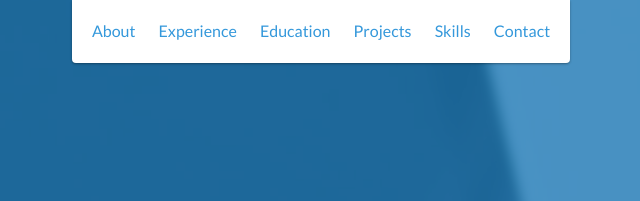
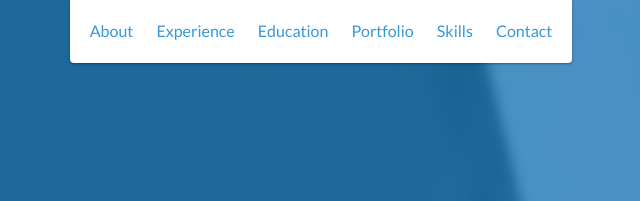
Before and after one commit to mahfujur1/portfolio, a website: page index.html in a window 1280 px wide. Shown: the top 201 px of the page, 319-959 px from the left. Drawn offline with nearby package versions, Linux system fonts and the light colour scheme.

Commit message:
Update index.html

```diff
--- a/index.html
+++ b/index.html
@@ -34,7 +34,8 @@
                 <a href="#education">Education</a>
             </li>
             <li>
-                <a href="#projects">Projects</a>
+                 <!--  <a href="#projects">Projects</a> -->
+		 <a href="#portfolio">Portfolio</a>
             </li>
             <li>
                 <a href="#skills">Skills</a>
```
